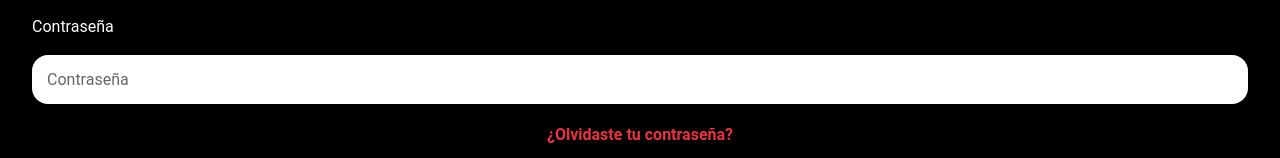
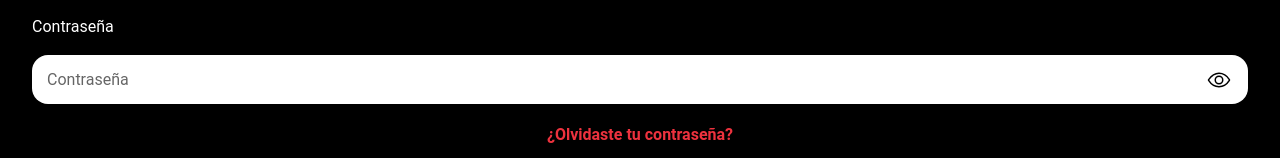
Before and after one commit to diego410711/mbf-movil, a React (Vite) app: page /login in a window 1280 px wide. Shown: the part 401-559 px from the top of the page. Built offline with nearby package versions, Linux system fonts and the light colour scheme.

Commit message:
cambios en ojo del login

```diff
--- a/src/pages/Login/Login.css
+++ b/src/pages/Login/Login.css
@@ -10,6 +10,17 @@
 .custom-input input {
     padding: 15px !important;
 }
+
+
+.icon-eye {
+    position: absolute;
+    right: 33px;
+    top: 77%;
+    transform: translateY(-50%);
+    color: black;
+    z-index: 2;
+}
+
 
 .custom-button {
     margin-bottom: 24px !important;
--- a/src/pages/Login/Login.tsx
+++ b/src/pages/Login/Login.tsx
@@ -15,7 +15,7 @@ import {
   IonSpinner,
 } from "@ionic/react";
 import "./Login.css";
-import { logoGoogle, logoFacebook } from "ionicons/icons";
+import { logoGoogle, logoFacebook, eyeOffOutline, eyeOutline } from "ionicons/icons";
 import validateEmail from "../../utils/validateEmail";
 import { login } from "../../services/authService";
 import ReCAPTCHA from "react-google-recaptcha";
@@ -26,13 +26,13 @@ export default function Login(props: {
   [x: string]: any;
   setIsLogged: (arg0: boolean) => void;
 }) {
-  const [password, setPassword] = useState("");
   const [showToast, setShowToast] = useState(false);
   const [toastMessage, setToastMessage] = useState("");
   const [token, setToken] = useState("");
   const [captchaToken, setCaptchaToken] = useState<string | null>(null);
   const [isLoading, setIsLoading] = useState(false);
-
+  const [password, setPassword] = useState("");
+  const [showPassword, setShowPassword] = useState(false);
   const history = useHistory();
 
   const saveToken = (newToken: string) => {
@@ -152,12 +152,13 @@ export default function Login(props: {
         <IonItem className="custom-item">
           <IonLabel position="floating">Contraseña</IonLabel>
           <IonInput
-            type="password"
+            type={showPassword ? "text" : "password"}
             value={password}
             onIonInput={(e) => setPassword(e.detail.value!)}
             className="custom-input"
             placeholder="Contraseña"
           />
+          <IonIcon className="icon-eye" icon={showPassword ? eyeOffOutline : eyeOutline} onClick={() => setShowPassword(!showPassword)} />
         </IonItem>
         <div className="centered-link">
           <Link to="/forgotpassword">¿Olvidaste tu contraseña?</Link>
```
